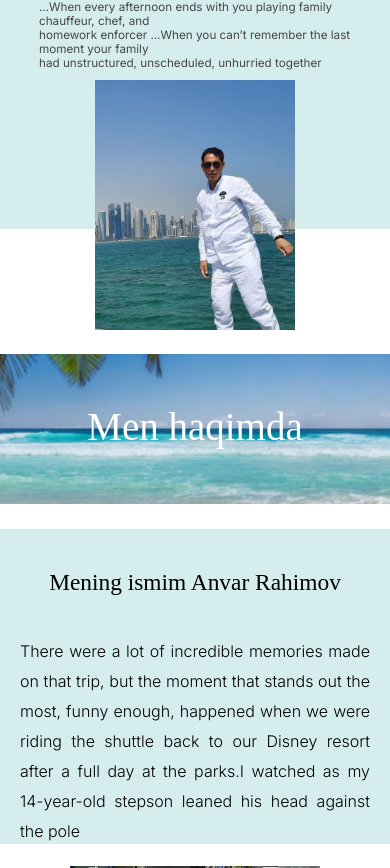
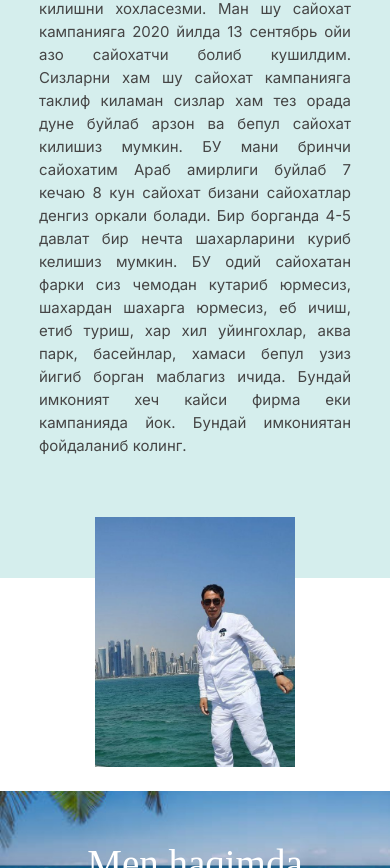
Before and after one commit to thedev25/travel-task, a React (Create React App) app: page / in a window 390 px wide. Shown: the part 1132-2000 px from the top of the page. Built offline with nearby package versions, Linux system fonts and the light colour scheme; a web font is replaced by a local one.

Commit message:
text change

```diff
--- a/src/pages/About/About.css
+++ b/src/pages/About/About.css
@@ -50,11 +50,11 @@
 }
 .about .about__section p {
   text-align: justify;
-  max-width: 450px;
+  max-width: 600px;
   color: var(--secondary--color);
-  font-size: 1.7vw;
+  font-size: 1.2vw;
   font-weight: 300;
-  line-height: 35px;
+  line-height: 25px;
   padding-top: 40px;
 }
 @media screen and (max-width: 992px) {
@@ -71,6 +71,12 @@
   .about .about__section img {
     width: 340px;
     height: 450px;
+  }
+  .about .about__section p {
+    font-size: 1.4vw;
+    letter-spacing: 0.02px;
+    line-height: 20px;
+    padding-top: 20px;
   }
 }
 @media screen and (max-width: 768px) {
@@ -89,10 +95,13 @@
   .about .about__section h3 {
     font-size: 3.4vw;
     padding-top: 50px;
+    padding-left: 20px;
   }
   .about .about__section p {
-    max-width: 45vw;
-    line-height: 30px;
+    font-size: 1.5vw;
+    padding-left: 20px;
+    max-width: 50vw;
+    line-height: 16px;
   }
 }
 @media screen and (max-width: 576px) {
@@ -131,9 +140,11 @@
     text-align: center;
   }
   .about .about__section p {
-    max-width: 380px;
-    line-height: 30px;
-    font-size: 16px;
+    max-width: 90vw;
+    line-height: 18px;
+    font-size: 13px;
+    padding-top: 10px;
+    padding-left: 10px;
   }
   .about .about__section img {
     width: 250px;
--- a/src/pages/About/About.jsx
+++ b/src/pages/About/About.jsx
@@ -15,18 +15,25 @@ function About() {
             <img src={require("../../assets/AboutImg.png")} alt="" />
           </div>
           <div className="section__right">
-            <h3>Mening ismim Anvar Rahimov</h3>
+            <h3>Mening ismim Beknazar Kamoldinov </h3>
             <p>
-              There were a lot of incredible memories made on that trip, but the
-              moment that stands out the most, funny enough, happened when we
-              were riding the shuttle back to our Disney resort after a full day
-              at the parks.I watched as my 14-year-old stepson leaned his head
-              against the pole{" "}
-              <span>
-                {" "}
-                and closed his eyes—he was completely tuckered out (do you know
-                how hard it is to tucker out a 14-year-old?!). Mission
-              </span>
+              Ман Камалдинов Бекназар 1970 йил 2 декабрьда тугулганман
+              ойилалиман 2020 йилдан бери шу сайохат кампаниясида ишлаб келаман.
+              Мани ниятим бутун дунени сайохат килиш дунени 7 мужизасини куриш.
+              Ман азалдан сайохатни яхши кураман. БУ шундай кампания сизга бир
+              борганда 4-5 давлат бир нечта шахарларини куриб келишиз
+              имкониятини беради. Сиз арзон сайохат килишни хохласезми. Сиз
+              бепул сайохат килишни хохласезми. Сиз сайохат килиб даромад ишлаб
+              олишни хохлайсизми. Сиз канча тез бу сайохат клубига кушилсез сиз
+              шунча тез сайохатга чикасиз ва даромад ишлаб олишиз мумкин. Бизани
+              сайохат клубимизда сайохатлар денгиз оркали булади. СИЗ денгиз
+              хавосида нафас олиб денгиз сувларида чумилиб анча касалардан форик
+              буласиз ва ешариб келасиз. БУ кампанияни нияти факат бойлар эмас
+              одий халк хам узи учун пул йигиб йигилган пулига 50% арзон еки
+              кампания шартини бажариб бир умирли бепул сайохат сертификатини
+              ютуб олишиз мумкин. Кани айтингчи кайси кампания еки кайси фирмада
+              шундай сайохат бор. СИЗ бу сайохат кампаниясида нафакат сайохат
+              сиз сайохат килиб даромад ишлаб олишиз мумкин.
             </p>
           </div>
         </div>
--- a/src/pages/Contact/Contact.css
+++ b/src/pages/Contact/Contact.css
@@ -53,9 +53,9 @@
   text-align: justify;
   max-width: 350px;
   color: var(--secondary--color);
-  font-size: 1.7vw;
+  font-size: 1.3vw;
   font-weight: 300;
-  line-height: 40px;
+  line-height: 2vw;
   padding-top: 40px;
 }
 .contact .section__form {
@@ -165,8 +165,8 @@
   }
 
   .contact .contact__section p {
-    font-size: 2vw;
-    line-height: 35px;
+    font-size: 1.7vw;
+    line-height: 2vw;
   }
 }
 @media screen and (max-width: 768px) {
@@ -179,16 +179,24 @@
     padding-right: 10px;
   }
   .contact .contact__section img {
-    width: 260px;
-    height: 400px;
+    width: 250px;
+    height: 380px;
+    margin-top: 70px;
+    margin-right: 30px;
   }
   .contact .contact__section h3 {
     font-size: 3.4vw;
     padding-top: 50px;
   }
   .contact .contact__section p {
-    max-width: 45vw;
-    line-height: 30px;
+    font-size: 1.6svw;
+    padding-top: 10px;
+    max-width: 35vw;
+    line-height: 18px;
+    padding-bottom: 40px;
+  }
+  .contact__form .form__card {
+    padding-left: 0;
   }
 }
 @media screen and (max-width: 576px) {
--- a/src/pages/Contact/Contact.jsx
+++ b/src/pages/Contact/Contact.jsx
@@ -18,11 +18,20 @@ function Contact() {
               tashakkur!
             </h3>
             <p>
-              Discover the ultimate escape at Hyatt Ziva Cap Cana. Dive into the
-              clear waters of Juanillo Beach, lounge by a swim-up bar in one of
-              our infinity pools, and dine in style at 12 restaurants and bars
-              within the resort. Explore our gated enclave of Cap Cana to find
-              golf courses and deep-sea fishing excursions close by.
+              Араб амирлиги буйлаб 7 кечаю 8 кун сайохат килиб келдим. Бундан
+              олдин ман хеч ерга бомаганман бу жуда ажойиб хар куни хар хил
+              давлат ва шахарлар. СИЗ ухлаб турсез Яна бир бошка шахардасиз
+              лайнерда хама нарсалар бепул 24 соат шведский стол сиз учун
+              ишледи, Яна сизга кечки рестаран бриктрилган бу хам бепул. Хар хил
+              тансих таомлар, хар хил шоулар, дунени малхур юлдузлари келиб
+              бепул канцертлар беради, дискотека дейсизми, караоке дейсизми
+              хамаси сиз учун бепул бу мужиза. Буни сиз качон англаб етасиз
+              качонки сиз шу сайохат кампанияга кушилганизда. Ойлеманки сиз хам
+              тез орада бир карорга келасиз деган умитдаман. Яна 5-10 йилардан
+              кегин жойлар комеди. Биз унда яхшигина натижаларга чикиб олган
+              буламиз. Хазир вокт бор, жойлар бор, ешсиз, кучиз бор харакат
+              килиб колинг. Узиз учун вокт ажратинг еки вакт сиз учун ажратади.
+              БУ кунлар утиб кетаверади хеч ортга кайтмеди.
             </p>
             <div className="section__form" id="aloqa">
               <input type="text" className="intone" placeholder="Ismingiz" />
--- a/src/pages/With/With.css
+++ b/src/pages/With/With.css
@@ -53,11 +53,14 @@
   padding-top: 20px;
 }
 .main__with .main__section p {
-  max-width: 38vw;
+  text-align: justify;
+  max-width: 45vw;
   color: #454545;
-  font-size: 1.6vw;
+  font-size: 1.7vw;
+  line-height: 2.3vw;
   font-weight: 400;
   padding-top: 30px;
+  padding-bottom: 50px;
 }
 .main__with .main__section img {
   width: 456px;
@@ -137,9 +140,10 @@
     padding-top: 40px;
   }
   .main__with .main__section p {
-    font-size: 3vw;
+    font-size: 15px;
     max-width: 80vw;
-    padding: 0;
+    /* padding: 0; */
+    line-height: 23px;
   }
   .main__with .main__section img {
     width: 300px;
--- a/src/pages/With/With.jsx
+++ b/src/pages/With/With.jsx
@@ -7,7 +7,7 @@ function With() {
       <div className="main__with">
         <div className="main__bg">
           <div className="bg__decs">
-            <h3>Anvar Rahimov bilan!</h3>
+            <h3>Beknazar Kamoldinov!</h3>
             <button>Qani ketdik!</button>
           </div>
         </div>
@@ -18,12 +18,18 @@ function With() {
             </h2>
 
             <p>
-              Discover the Blue OceanTravel Design difference: EXPLORE PLANNING
-              SERVICES <br /> When every morning feels like a mad dash to get
-              the kids out the door <br /> …When every afternoon ends with you
-              playing family chauffeur, chef, and <br /> homework enforcer …When
-              you can’t remember the last moment your family <br /> had
-              unstructured, unscheduled, unhurried together{" "}
+              Дуне буйлаб арзон ва бепул сайохат килишни хохласезми. Ман шу
+              сайохат кампанияга 2020 йилда 13 сентябрь ойи азо сайохатчи болиб
+              кушилдим. Сизларни хам шу сайохат кампанияга таклиф киламан сизлар
+              хам тез орада дуне буйлаб арзон ва бепул сайохат килишиз мумкин.
+              БУ мани бринчи сайохатим Араб амирлиги буйлаб 7 кечаю 8 кун
+              сайохат бизани сайохатлар денгиз оркали болади. Бир борганда 4-5
+              давлат бир нечта шахарларини куриб келишиз мумкин. БУ одий
+              сайохатан фарки сиз чемодан кутариб юрмесиз, шахардан шахарга
+              юрмесиз, еб ичиш, етиб туриш, хар хил уйингохлар, аква парк,
+              басейнлар, хамаси бепул узиз йигиб борган маблагиз ичида. Бундай
+              имконият хеч кайси фирма еки кампанияда йок. Бундай имкониятан
+              фойдаланиб колинг.
             </p>
           </div>
           <div className="section__right">
```
